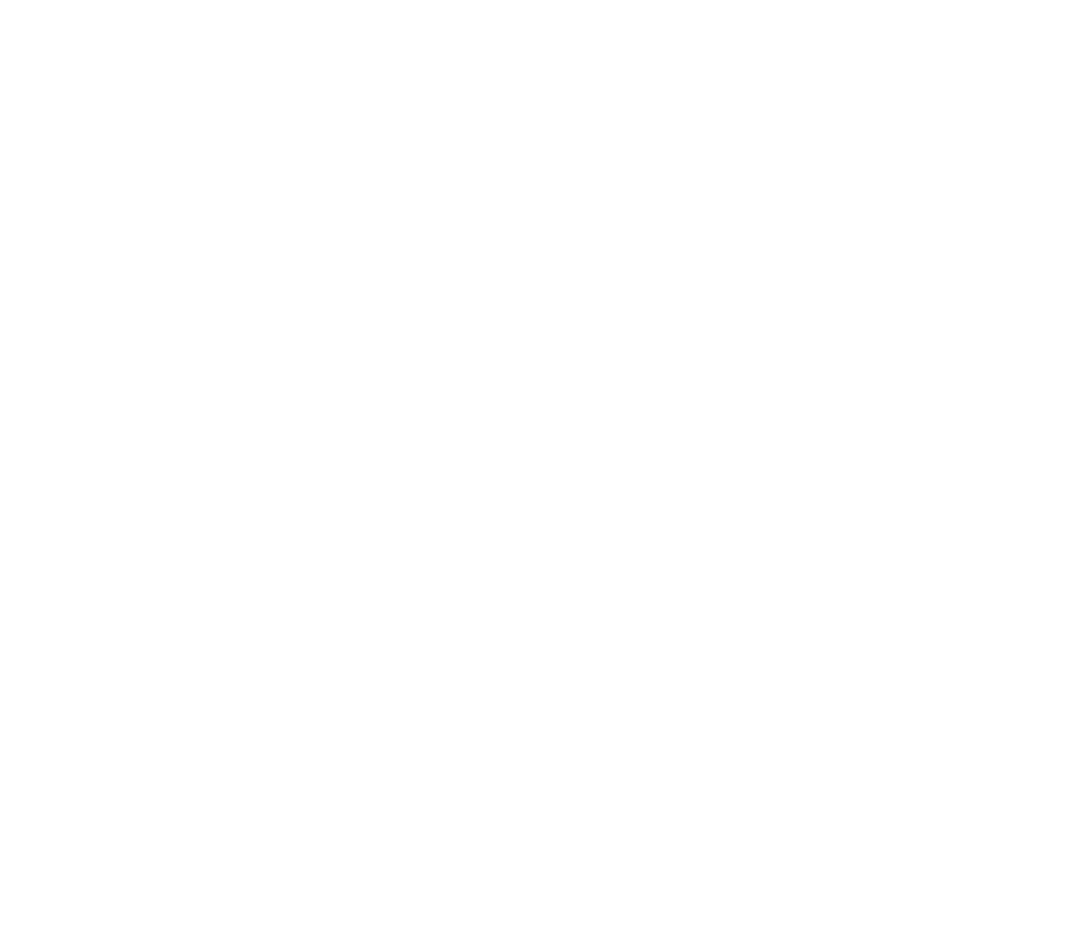
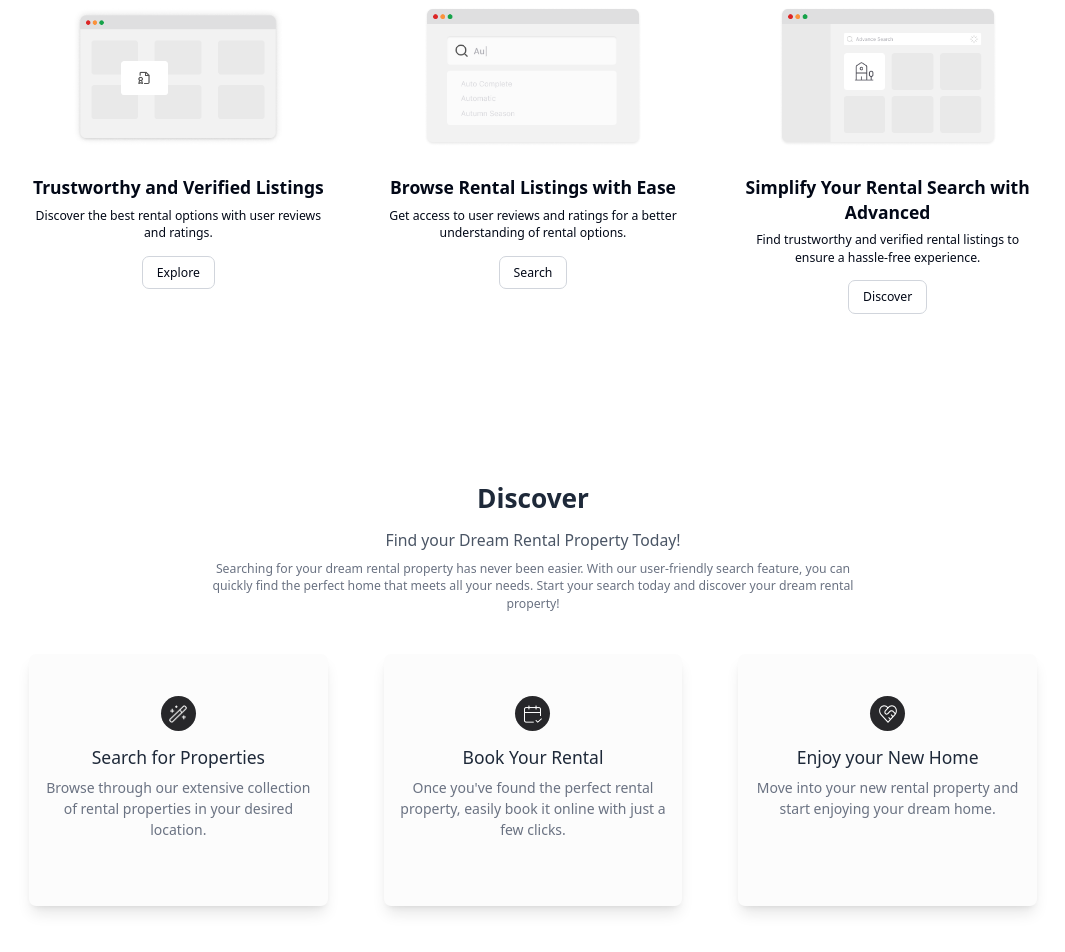
Before and after one commit to valeriy-developer/vh-estate, a Next.js app in the folder client/: page /landing in a window 1280 px wide. Shown: the part 1048-2000 px from the top of the page, without its empty margins (107-1172 px from the left). Before the commit the page ends 852 px from the top, so only its background shows below. Built offline with nearby package versions, Linux system fonts and the light colour scheme; no server answers.

Commit message:
feat: added discover and features sections to landing page

```diff
--- /dev/null
+++ b/client/src/app/(nondashboard)/landing/DiscoverSection.tsx
@@ -0,0 +1,99 @@
+"use client";
+
+import { motion } from "framer-motion";
+import Image from "next/image";
+
+const containerVariants = {
+	hidden: { opacity: 0 },
+	visible: {
+		opacity: 1,
+		transition: {
+			staggerChildren: 0.2,
+		},
+	},
+};
+
+const itemVariants = {
+	hidden: { opacity: 0, y: 20 },
+	visible: { opacity: 1, y: 0 },
+};
+
+const DiscoverSection = () => {
+	return (
+		<motion.div
+			initial="hidden"
+			whileInView="visible"
+			viewport={{ once: true, amount: 0.6 }}
+			variants={containerVariants}
+			className="py-12 bg-white mb-16">
+			<div className="max-w-6xl xl:max-w-7xl mx-auto px-6 sm:px-8 lg:px-12 xl:px-16">
+				<motion.div variants={itemVariants} className="my-12 text-center">
+					<h2 className="text-3xl font-semibold leading-tight text-gray-800">
+						Discover
+					</h2>
+					<p className="mt-4 text-lg text-gray-600">
+						Find your Dream Rental Property Today!
+					</p>
+					<p className="mt-2 text-gray-500 max-w-3xl mx-auto">
+						Searching for your dream rental property has never been easier. With
+						our user-friendly search feature, you can quickly find the perfect
+						home that meets all your needs. Start your search today and discover
+						your dream rental property!
+					</p>
+				</motion.div>
+				<div className="grid grid-cols-1 md:grid-cols-3 gap-8 lg:gap-12 xl:gap-16 text-center">
+					{[
+						{
+							imageSrc: "/landing-icon-wand.png",
+							title: "Search for Properties",
+							description:
+								"Browse through our extensive collection of rental properties in your desired location.",
+						},
+						{
+							imageSrc: "/landing-icon-calendar.png",
+							title: "Book Your Rental",
+							description:
+								"Once you've found the perfect rental property, easily book it online with just a few clicks.",
+						},
+						{
+							imageSrc: "/landing-icon-heart.png",
+							title: "Enjoy your New Home",
+							description:
+								"Move into your new rental property and start enjoying your dream home.",
+						},
+					].map((card, index) => (
+						<motion.div key={index} variants={itemVariants}>
+							<DiscoverCard {...card} />
+						</motion.div>
+					))}
+				</div>
+			</div>
+		</motion.div>
+	);
+};
+
+const DiscoverCard = ({
+	imageSrc,
+	title,
+	description,
+}: {
+	imageSrc: string;
+	title: string;
+	description: string;
+}) => (
+	<div className="px-4 py-12 shadow-lg rounded-lg bg-primary-50 md:h-72">
+		<div className="bg-primary-700 p-[0.6rem] rounded-full mb-4 h-10 w-10 mx-auto">
+			<Image
+				src={imageSrc}
+				width={30}
+				height={30}
+				className="w-full h-full"
+				alt={title}
+			/>
+		</div>
+		<h3 className="mt-4 text-xl font-medium text-gray-800">{title}</h3>
+		<p className="mt-2 text-base text-gray-500">{description}</p>
+	</div>
+);
+
+export default DiscoverSection;
--- /dev/null
+++ b/client/src/app/(nondashboard)/landing/FeaturesSection.tsx
@@ -0,0 +1,111 @@
+"use client";
+
+import { motion } from "framer-motion";
+import Image from "next/image";
+import Link from "next/link";
+
+const containerVariants = {
+	hidden: {
+		opacity: 0,
+		y: 50,
+	},
+	visible: {
+		opacity: 1,
+		y: 0,
+		transition: {
+			duration: 0.5,
+			staggerChildren: 0.2,
+		},
+	},
+};
+
+const itemVariants = {
+	hidden: {
+		opacity: 0,
+		y: 20,
+	},
+	visible: {
+		opacity: 1,
+		y: 0,
+	},
+};
+
+const FeaturesSection = () => {
+	return (
+		<motion.div
+			initial="hidden"
+			whileInView="visible"
+			viewport={{ once: true, amount: 0.3 }}
+			variants={containerVariants}
+			className="py-24 px-6 sm:px-8 lg:px-12 xl:px-16 bg-white">
+			<div className="max-w-4xl xl:max-w-6xl mx-auto">
+				<motion.h2
+					variants={itemVariants}
+					className="text-3xl font-bold text-center mb-12 w-full sm:w-2/3 mx-auto">
+					Quickly find the home you want using our effective search filters!
+				</motion.h2>
+				<div className="grid grid-cols-1 md:grid-cols-3 gap-8 lg:gap-12 xl:gap-16">
+					{[0, 1, 2].map((index) => (
+						<motion.div key={index} variants={itemVariants}>
+							<FeatureCard
+								imageSrc={`/landing-search${3 - index}.png`}
+								title={
+									[
+										"Trustworthy and Verified Listings",
+										"Browse Rental Listings with Ease",
+										"Simplify Your Rental Search with Advanced",
+									][index]
+								}
+								description={
+									[
+										"Discover the best rental options with user reviews and ratings.",
+										"Get access to user reviews and ratings for a better understanding of rental options.",
+										"Find trustworthy and verified rental listings to ensure a hassle-free experience.",
+									][index]
+								}
+								linkText={["Explore", "Search", "Discover"][index]}
+								linkHref={["/explore", "/search", "/discover"][index]}
+							/>
+						</motion.div>
+					))}
+				</div>
+			</div>
+		</motion.div>
+	);
+};
+
+const FeatureCard = ({
+	imageSrc,
+	title,
+	description,
+	linkText,
+	linkHref,
+}: {
+	imageSrc: string;
+	title: string;
+	description: string;
+	linkText: string;
+	linkHref: string;
+}) => (
+	<div className="text-center">
+		<div className="p-4 rounded-lg mb-4 flex items-center justify-center h-48">
+			<Image
+				src={imageSrc}
+				alt={title}
+				width={400}
+				height={400}
+				className="w-full h-full object-contain"
+			/>
+		</div>
+		<h3 className="text-xl font-semibold mb-2">{title}</h3>
+		<p className="mb-4">{description}</p>
+		<Link
+			href={linkHref}
+			scroll={false}
+			className="inline-block border border-gray-300 rounded px-4 py-2 hover:bg-gray-100">
+			{linkText}
+		</Link>
+	</div>
+);
+
+export default FeaturesSection;
--- a/client/src/app/(nondashboard)/landing/page.tsx
+++ b/client/src/app/(nondashboard)/landing/page.tsx
@@ -1,9 +1,13 @@
+import DiscoverSection from "./DiscoverSection";
+import FeaturesSection from "./FeaturesSection";
 import HeroSection from "./HeroSection";
 
 const Landing = () => {
 	return (
 		<div>
 			<HeroSection />
+			<FeaturesSection />
+			<DiscoverSection />
 		</div>
 	);
 };
```
